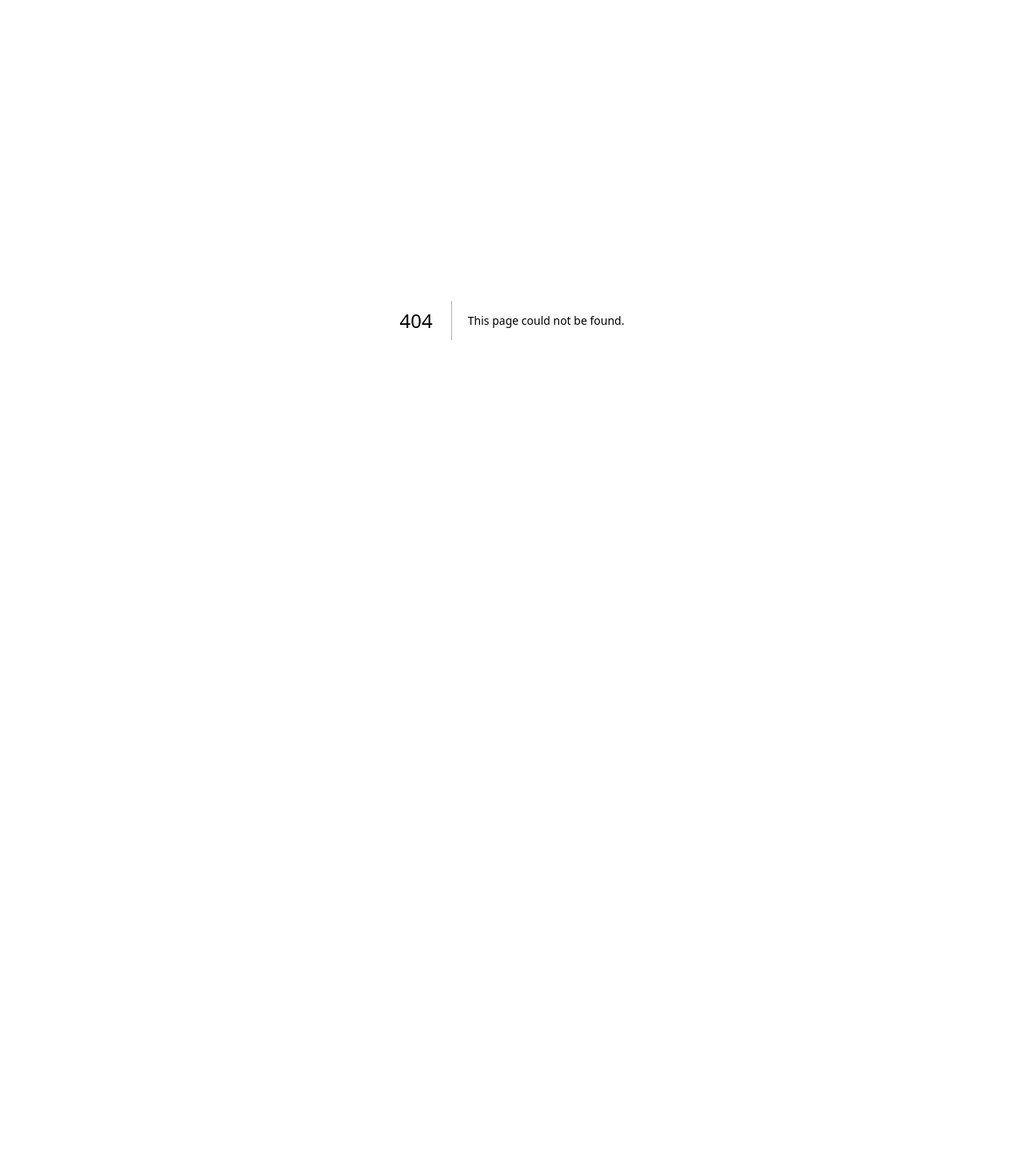
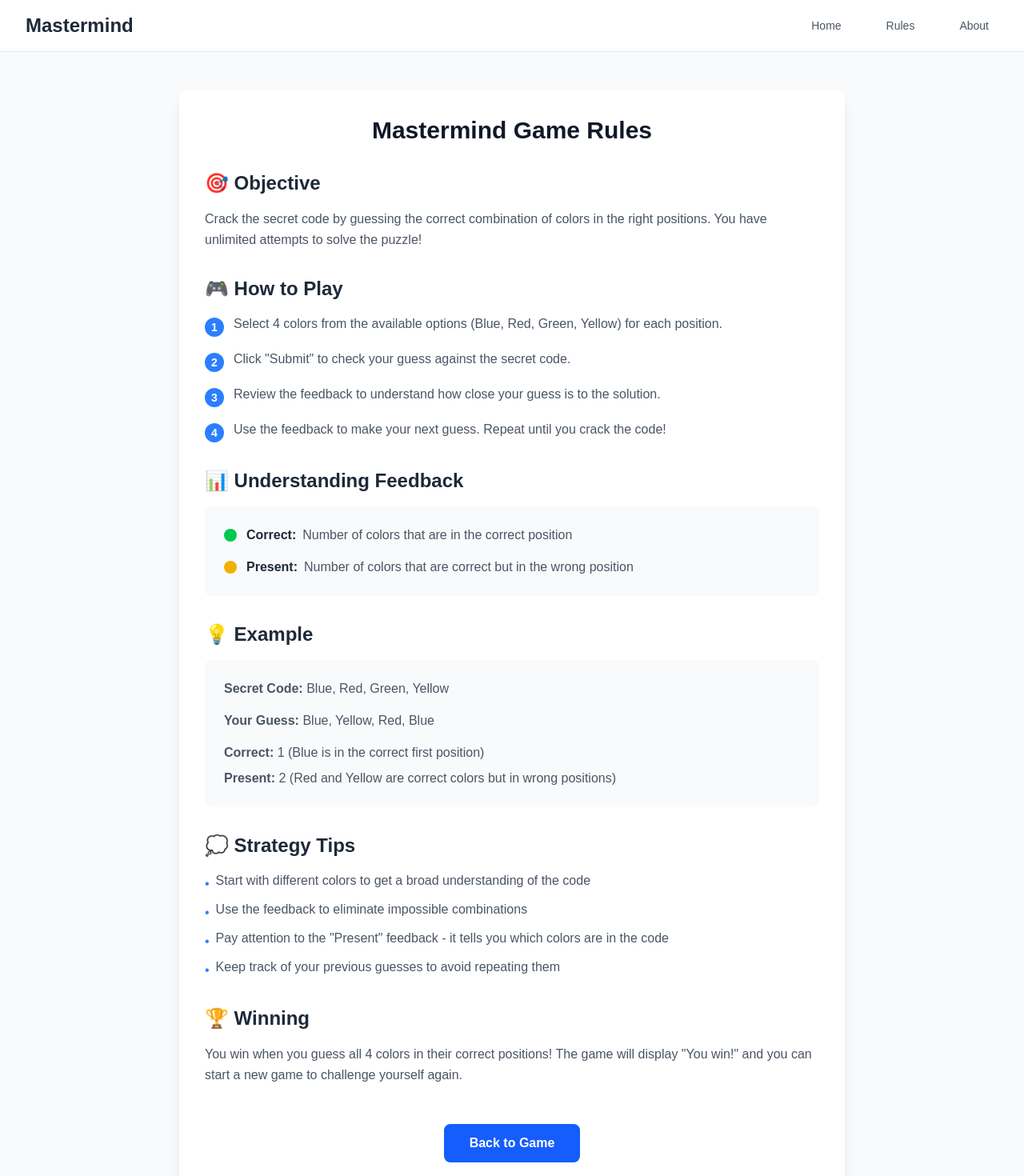
Before and after one commit to edgarbarrero/mastermind, a Next.js app: page /rules in a window 1280 px wide. Before the commit this address had no page. Shown: the top 1470 px of the page at 80% size. Before the commit the page ends 800 px from the top, so only its background shows below. Built offline with nearby package versions, Linux system fonts and the light colour scheme.

Commit message:
Add rules page and update navbar

```diff
--- a/src/app/components/Navbar.tsx
+++ b/src/app/components/Navbar.tsx
@@ -17,13 +17,13 @@ const Navbar: React.FC = () => {
           {/* Navigation Items */}
           <div className="flex items-center space-x-8">
             <a
-              href="#"
+              href="/"
               className="text-gray-600 hover:text-gray-900 px-3 py-2 rounded-md text-sm font-medium transition-colors duration-200"
             >
               Home
             </a>
             <a
-              href="#"
+              href="/rules"
               className="text-gray-600 hover:text-gray-900 px-3 py-2 rounded-md text-sm font-medium transition-colors duration-200"
             >
               Rules
--- /dev/null
+++ b/src/app/rules/page.tsx
@@ -0,0 +1,166 @@
+import React from 'react';
+import Link from 'next/link';
+import Navbar from '../components/Navbar';
+
+export default function RulesPage() {
+  return (
+    <>
+      <Navbar />
+      <main className="min-h-screen bg-gray-50 py-12">
+        <div className="max-w-4xl mx-auto px-4 sm:px-6 lg:px-8">
+          <div className="bg-white rounded-lg shadow-lg p-8">
+            <h1 className="text-3xl font-bold text-gray-900 mb-8 text-center">
+              Mastermind Game Rules
+            </h1>
+
+            <div className="space-y-8">
+              {/* Objective */}
+              <section>
+                <h2 className="text-2xl font-semibold text-gray-800 mb-4">
+                  🎯 Objective
+                </h2>
+                <p className="text-gray-600 leading-relaxed">
+                  Crack the secret code by guessing the correct combination of colors in the right positions.
+                  You have unlimited attempts to solve the puzzle!
+                </p>
+              </section>
+
+              {/* How to Play */}
+              <section>
+                <h2 className="text-2xl font-semibold text-gray-800 mb-4">
+                  🎮 How to Play
+                </h2>
+                <div className="space-y-4">
+                  <div className="flex items-start space-x-3">
+                    <span className="bg-blue-500 text-white rounded-full w-6 h-6 flex items-center justify-center text-sm font-bold flex-shrink-0 mt-1">
+                      1
+                    </span>
+                    <p className="text-gray-600">
+                      Select 4 colors from the available options (Blue, Red, Green, Yellow) for each position.
+                    </p>
+                  </div>
+                  <div className="flex items-start space-x-3">
+                    <span className="bg-blue-500 text-white rounded-full w-6 h-6 flex items-center justify-center text-sm font-bold flex-shrink-0 mt-1">
+                      2
+                    </span>
+                                         <p className="text-gray-600">
+                       Click &quot;Submit&quot; to check your guess against the secret code.
+                     </p>
+                  </div>
+                  <div className="flex items-start space-x-3">
+                    <span className="bg-blue-500 text-white rounded-full w-6 h-6 flex items-center justify-center text-sm font-bold flex-shrink-0 mt-1">
+                      3
+                    </span>
+                    <p className="text-gray-600">
+                      Review the feedback to understand how close your guess is to the solution.
+                    </p>
+                  </div>
+                  <div className="flex items-start space-x-3">
+                    <span className="bg-blue-500 text-white rounded-full w-6 h-6 flex items-center justify-center text-sm font-bold flex-shrink-0 mt-1">
+                      4
+                    </span>
+                    <p className="text-gray-600">
+                      Use the feedback to make your next guess. Repeat until you crack the code!
+                    </p>
+                  </div>
+                </div>
+              </section>
+
+              {/* Feedback System */}
+              <section>
+                <h2 className="text-2xl font-semibold text-gray-800 mb-4">
+                  📊 Understanding Feedback
+                </h2>
+                <div className="bg-gray-50 rounded-lg p-6 space-y-4">
+                  <div className="flex items-center space-x-3">
+                    <div className="w-4 h-4 bg-green-500 rounded-full"></div>
+                    <div>
+                      <span className="font-semibold text-gray-800">Correct:</span>
+                      <span className="text-gray-600 ml-2">Number of colors that are in the correct position</span>
+                    </div>
+                  </div>
+                  <div className="flex items-center space-x-3">
+                    <div className="w-4 h-4 bg-yellow-500 rounded-full"></div>
+                    <div>
+                      <span className="font-semibold text-gray-800">Present:</span>
+                      <span className="text-gray-600 ml-2">Number of colors that are correct but in the wrong position</span>
+                    </div>
+                  </div>
+                </div>
+              </section>
+
+              {/* Example */}
+              <section>
+                <h2 className="text-2xl font-semibold text-gray-800 mb-4">
+                  💡 Example
+                </h2>
+                <div className="bg-gray-50 rounded-lg p-6">
+                  <p className="text-gray-600 mb-4">
+                    <strong>Secret Code:</strong> Blue, Red, Green, Yellow
+                  </p>
+                  <p className="text-gray-600 mb-4">
+                    <strong>Your Guess:</strong> Blue, Yellow, Red, Blue
+                  </p>
+                  <div className="space-y-2">
+                    <p className="text-gray-600">
+                      <span className="font-semibold">Correct:</span> 1 (Blue is in the correct first position)
+                    </p>
+                    <p className="text-gray-600">
+                      <span className="font-semibold">Present:</span> 2 (Red and Yellow are correct colors but in wrong positions)
+                    </p>
+                  </div>
+                </div>
+              </section>
+
+              {/* Tips */}
+              <section>
+                <h2 className="text-2xl font-semibold text-gray-800 mb-4">
+                  💭 Strategy Tips
+                </h2>
+                <ul className="space-y-2 text-gray-600">
+                  <li className="flex items-start space-x-2">
+                    <span className="text-blue-500 mt-1">•</span>
+                    <span>Start with different colors to get a broad understanding of the code</span>
+                  </li>
+                  <li className="flex items-start space-x-2">
+                    <span className="text-blue-500 mt-1">•</span>
+                    <span>Use the feedback to eliminate impossible combinations</span>
+                  </li>
+                  <li className="flex items-start space-x-2">
+                    <span className="text-blue-500 mt-1">•</span>
+                    <span>Pay attention to the "Present" feedback - it tells you which colors are in the code</span>
+                  </li>
+                  <li className="flex items-start space-x-2">
+                    <span className="text-blue-500 mt-1">•</span>
+                    <span>Keep track of your previous guesses to avoid repeating them</span>
+                  </li>
+                </ul>
+              </section>
+
+              {/* Winning */}
+              <section>
+                <h2 className="text-2xl font-semibold text-gray-800 mb-4">
+                  🏆 Winning
+                </h2>
+                <p className="text-gray-600 leading-relaxed">
+                  You win when you guess all 4 colors in their correct positions!
+                  The game will display "You win!" and you can start a new game to challenge yourself again.
+                </p>
+              </section>
+            </div>
+
+            {/* Back to Game Button */}
+            <div className="mt-12 text-center">
+              <Link
+                href="/"
+                className="inline-block bg-blue-600 text-white px-8 py-3 rounded-lg font-semibold hover:bg-blue-700 transition-colors duration-200"
+              >
+                Back to Game
+              </Link>
+            </div>
+          </div>
+        </div>
+      </main>
+    </>
+  );
+}
```
